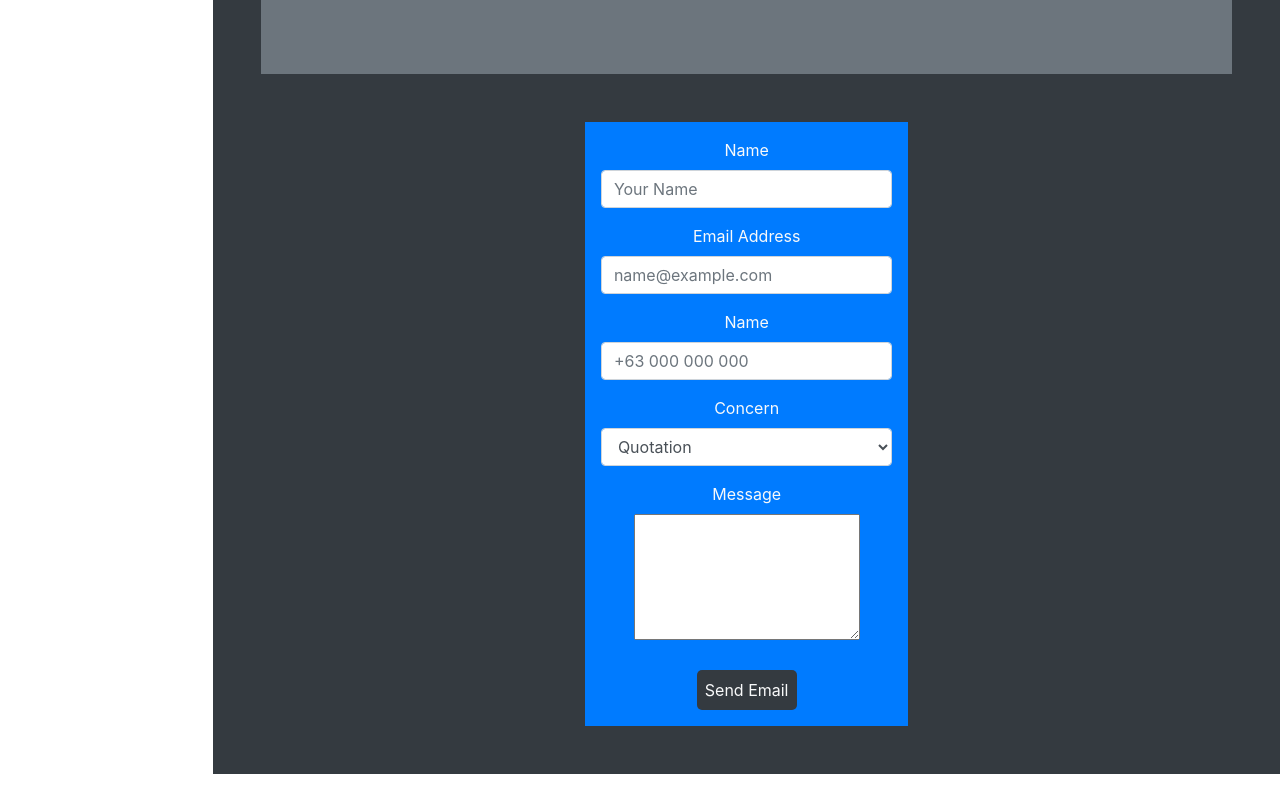
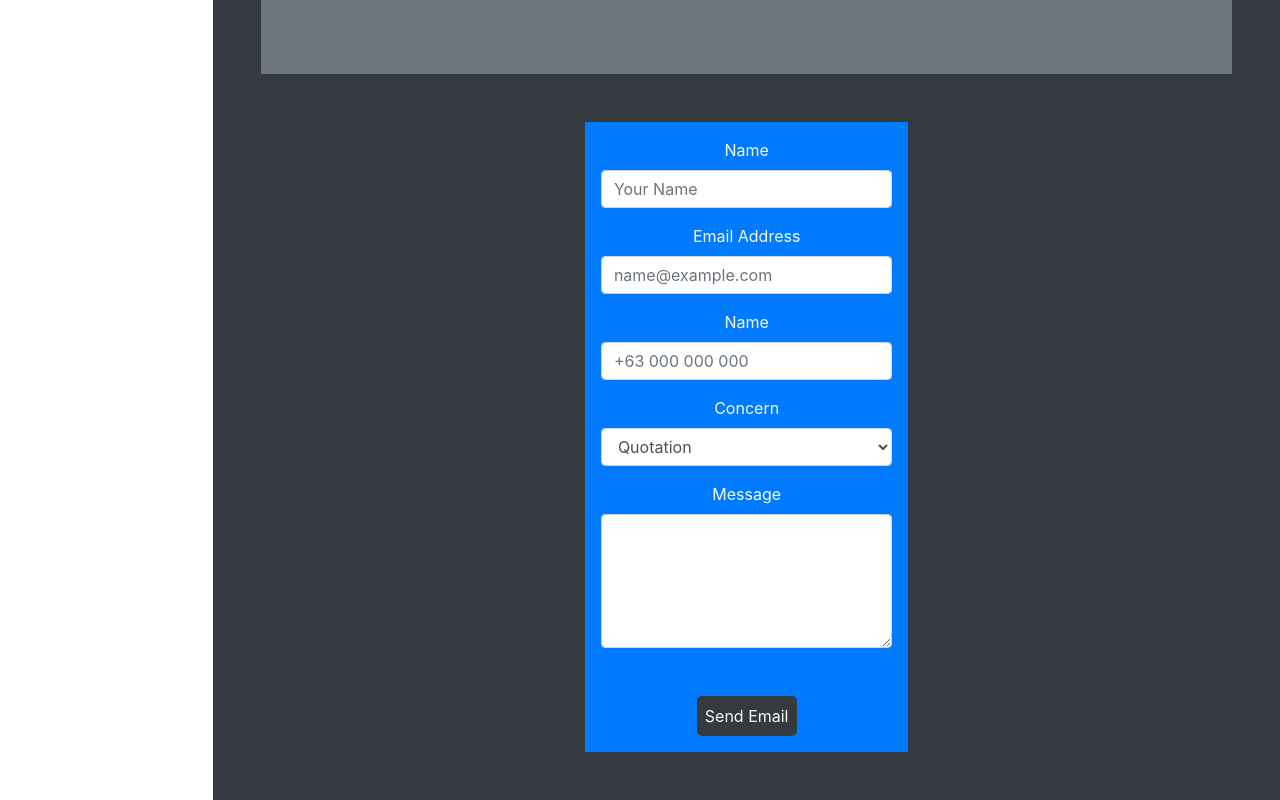
Before and after one commit to Jion-Andal/s11-activity, a plain HTML site: page index.html in a window 1280 px wide. Shown: the part 1778-2578 px from the top of the page. Before the commit the page ends 2552 px from the top, so only its background shows below. Drawn offline with nearby package versions, Linux system fonts and the light colour scheme.

Commit message:
Fixed Message box sizing

```diff
--- a/index.html
+++ b/index.html
@@ -284,7 +284,7 @@
 
 										<div class="form-group">
 											<label for="usermessage">Message</label><br>
-											<textarea id="usermessage" rows="5" class=" class="form-control"></textarea><br>
+											<textarea id="usermessage" rows="5" class="form-control"></textarea><br>
 										</div>
 
 
```
